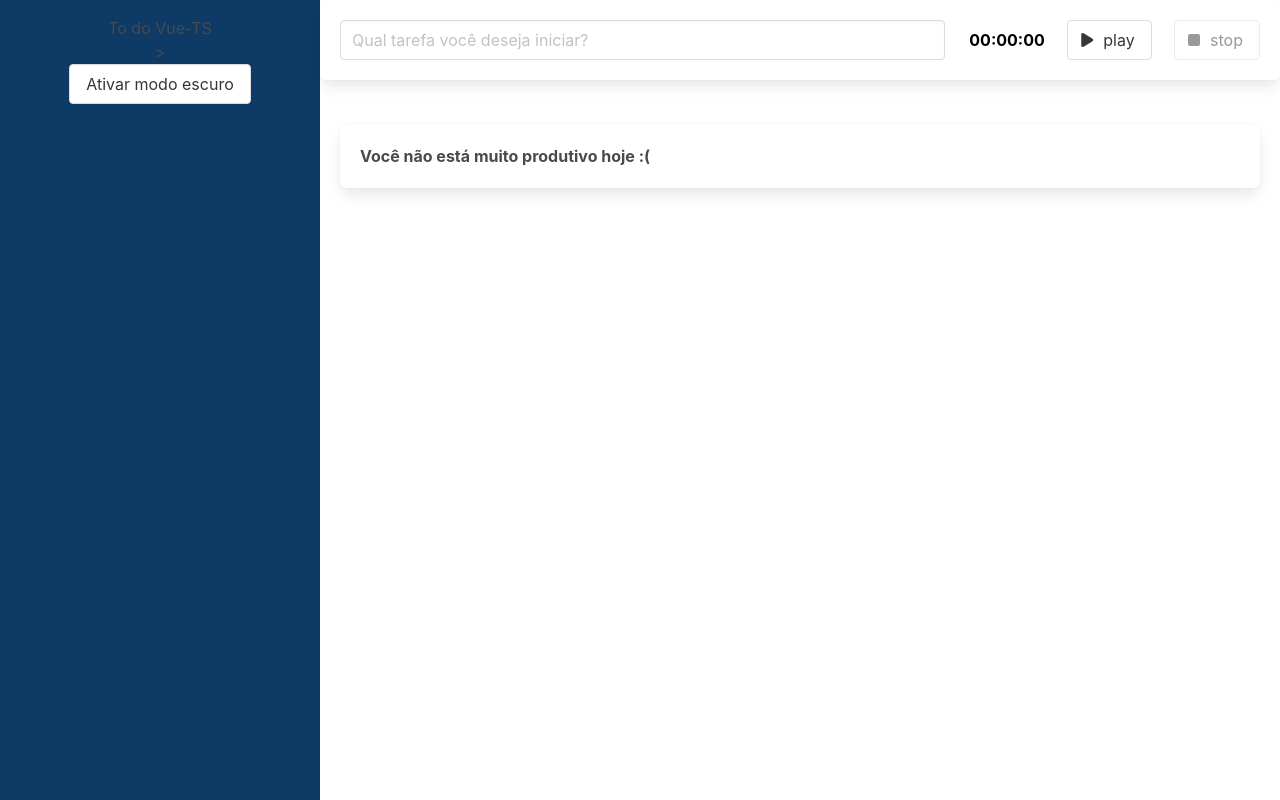
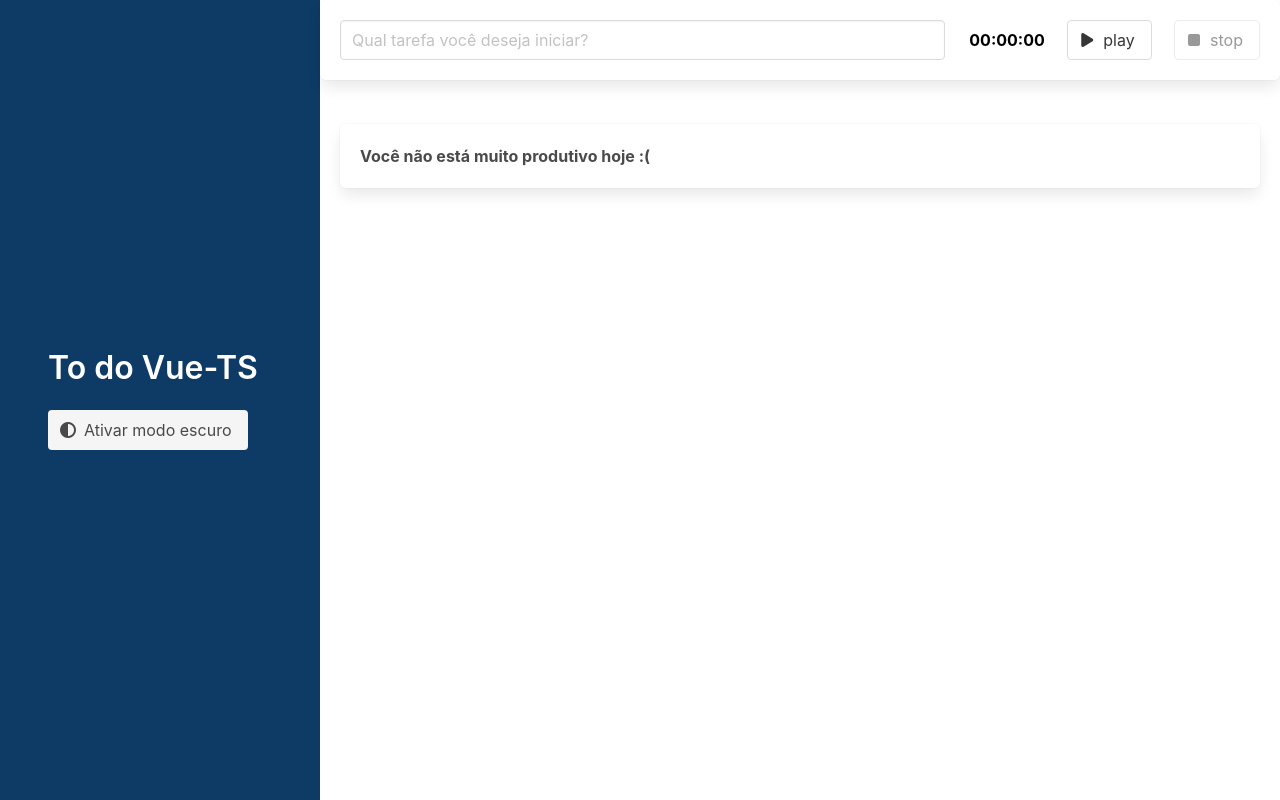
Before and after one commit to GeissonChagas/toDo-vueTS, a Vue app: page / in a window 1280 px wide. Built offline with nearby package versions, Linux system fonts and the light colour scheme.

Commit message:
style: upgrade no estilo inicial

```diff
--- a/src/components/BannerComponent.vue
+++ b/src/components/BannerComponent.vue
@@ -1,54 +1,59 @@
 <template>
-    <header>
-        <h1>
-          <h1>To do Vue-TS</h1>>
-        </h1>
-        <button class="button" @click="alterarTema">
-          {{ textoBotao }}
-        </button>
+    <header class="hero is-primary is-fullheight">
+      <div class="hero-body">
+        <div class="container">
+          <h1 class="title">
+            To do Vue-TS
+          </h1>
+          <button class="button is-light" @click="alterarTema">
+            <span class="icon">
+              <i class="fas fa-adjust"></i>
+            </span>
+            <span>{{ textoBotao }}</span>
+          </button>
+        </div>
+      </div>
     </header>
   </template>
 
   <script lang="ts">
-  import { defineComponent } from 'vue'
+  import { defineComponent } from 'vue';
 
   export default defineComponent({
     name: 'Banner-Component',
     emits: ['aoTemaAlterado'],
-    data () {
+    data() {
       return {
-        modoEscuroAtivo: false
-      }
+        modoEscuroAtivo: false,
+      };
     },
     computed: {
-      textoBotao () {
+      textoBotao() {
         if (this.modoEscuroAtivo) {
-          return 'Desativar modo escuro'
+          return 'Desativar modo escuro';
         }
-        return 'Ativar modo escuro'
-      }
+        return 'Ativar modo escuro';
+      },
     },
     methods: {
-      alterarTema () {
-        this.modoEscuroAtivo = !this.modoEscuroAtivo
-        this.$emit('aoTemaAlterado', this.modoEscuroAtivo)
-      }
-    }
-  })
+      alterarTema() {
+        this.modoEscuroAtivo = !this.modoEscuroAtivo;
+        this.$emit('aoTemaAlterado', this.modoEscuroAtivo);
+      },
+    },
+  });
   </script>
 
   <style scoped>
-  header {
-    padding: 1rem;
-    background: #0d3b66;
-    width: 100%;
-    height: 100vh;
-    text-align: center;
+  .hero {
+    background-color: #0d3b66;
   }
-  @media only screen and (max-width: 768px) {
-    header {
-      padding: 2.5rem;
-      height: auto;
-    }
+
+  .title {
+    margin-bottom: 1.5rem;
+  }
+
+  .icon {
+    margin-right: 0.5rem;
   }
   </style>
```
